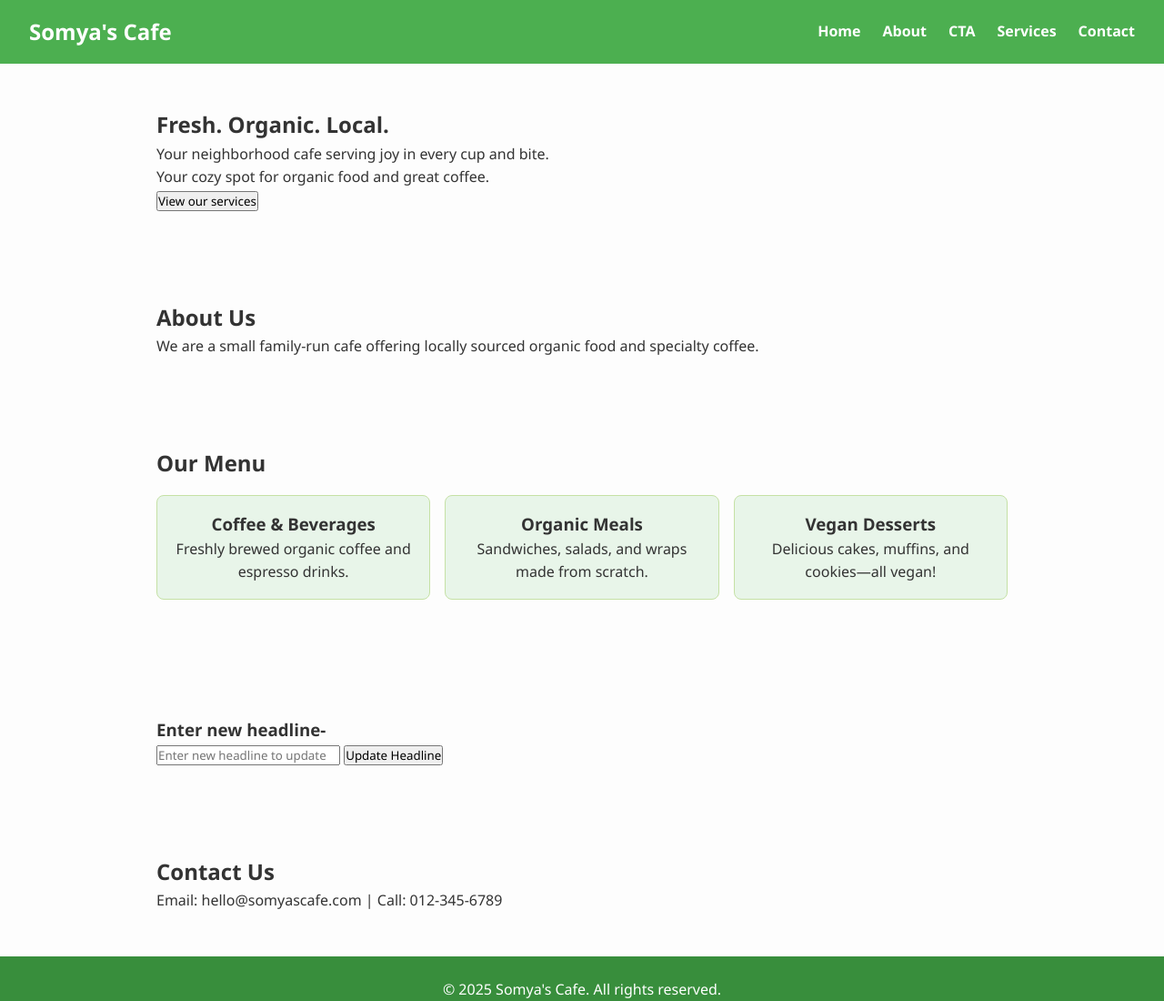
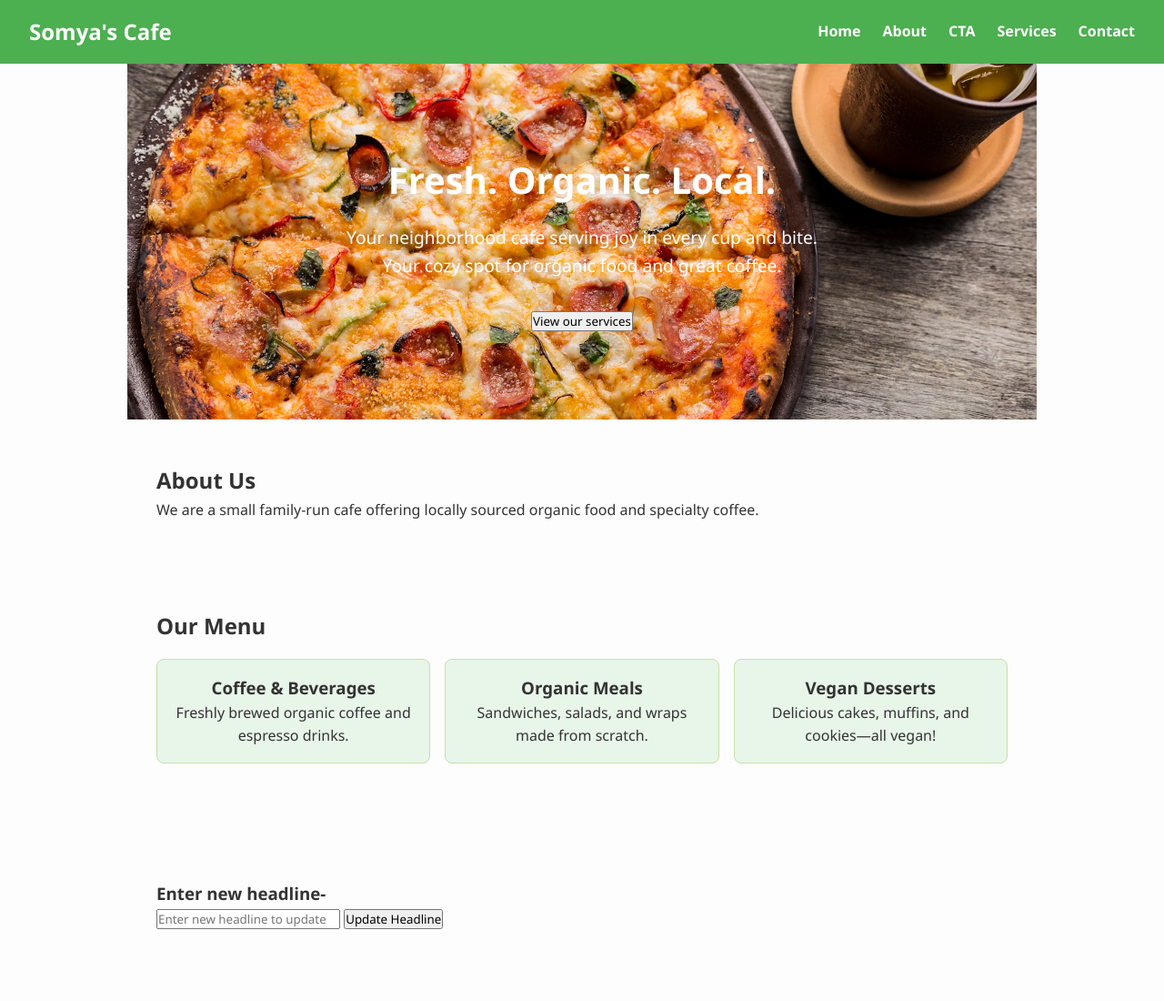
Before and after one commit to chawla22/small-bussiness-website, a plain HTML site: page index.html in a window 1280 px wide. Shown: the top 1100 px of the page at 91% size. Drawn offline with Linux system fonts and the light colour scheme.

Commit message:
Styled the hero section

```diff
--- a/style.css
+++ b/style.css
@@ -90,6 +90,26 @@ a:focus, button:focus {
 }
 
 
+/* Styling the hero section */
+
+.hero {
+  background: url('images/pizza.avif') no-repeat center center/cover;
+  color: white;
+  padding: 6rem 2rem;
+  text-align: center;
+}
+
+.hero h1 {
+  font-size: 2.5rem;
+  margin-bottom: 1rem;
+}
+
+.hero p {
+  font-size: 1.2rem;
+  margin-bottom: 2rem;
+}
+
+
 
 footer {
   text-align: center;
```
